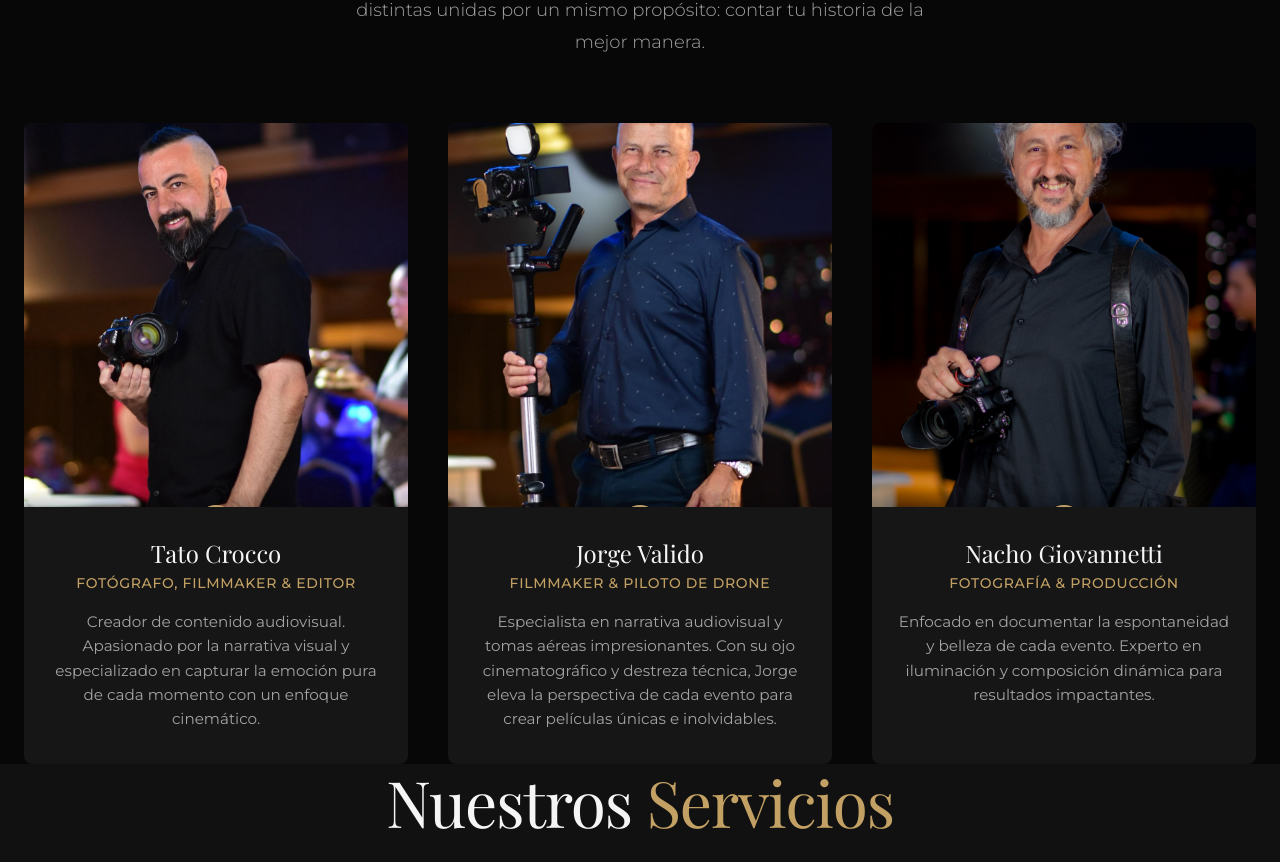
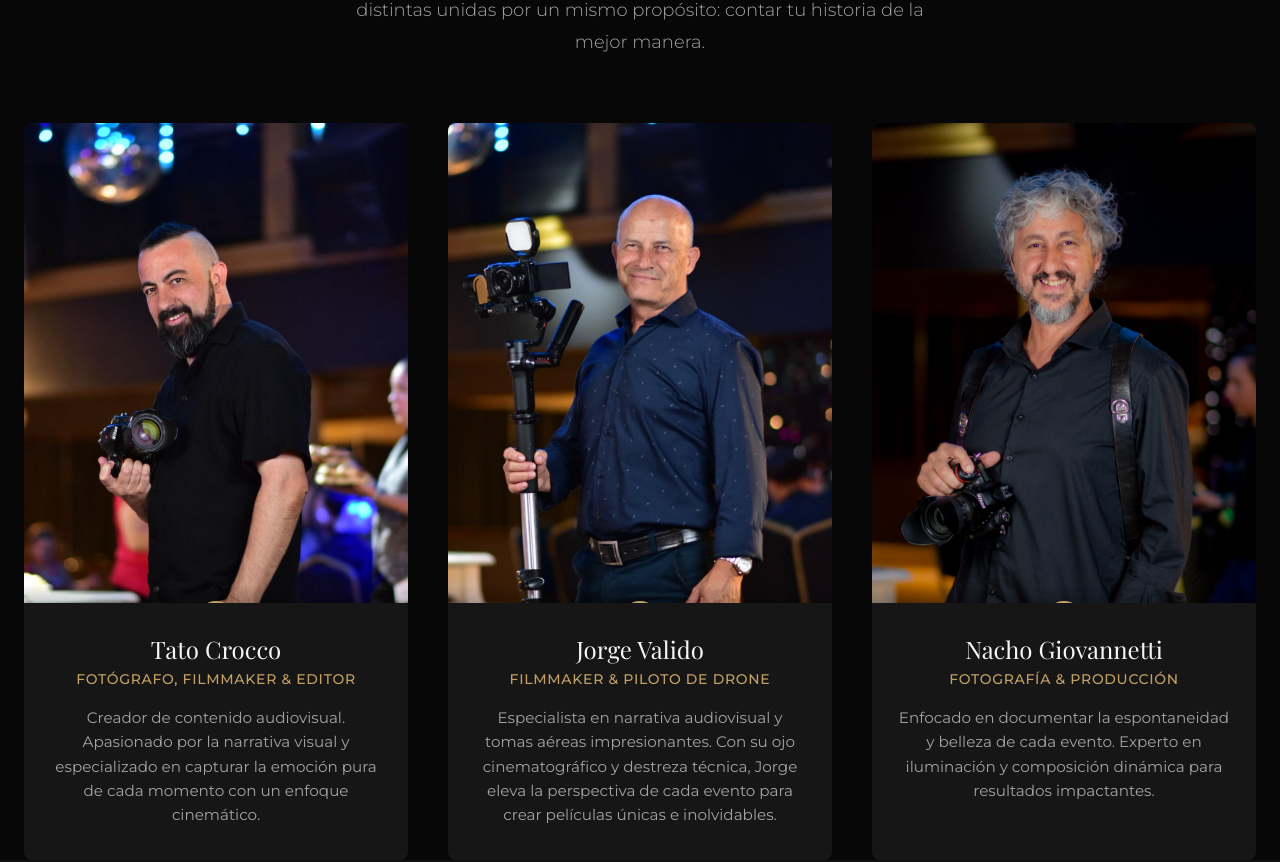
Before and after one commit to TatoCrocco/PAGINA-WEB-IMAGINA-2026, a React (Vite) app: page / in a window 1280 px wide. Shown: the part 1820-2682 px from the top of the page. Built offline with nearby package versions, Linux system fonts and the light colour scheme; a web font is replaced by a local one.

Commit message:
Corregido encuadre de fotos de perfil

```diff
--- a/src/components/Team/Team.css
+++ b/src/components/Team/Team.css
@@ -31,13 +31,14 @@
 .team-image-container {
   position: relative;
   overflow: hidden;
-  aspect-ratio: 1/1;
+  aspect-ratio: 4/5;
 }
 
 .team-image {
   width: 100%;
   height: 100%;
   object-fit: cover;
+  object-position: top;
   transition: transform var(--transition-slow);
 }
 
```
Also changed, not shown: 4 other files (tests, documents, lock files or other folders).
